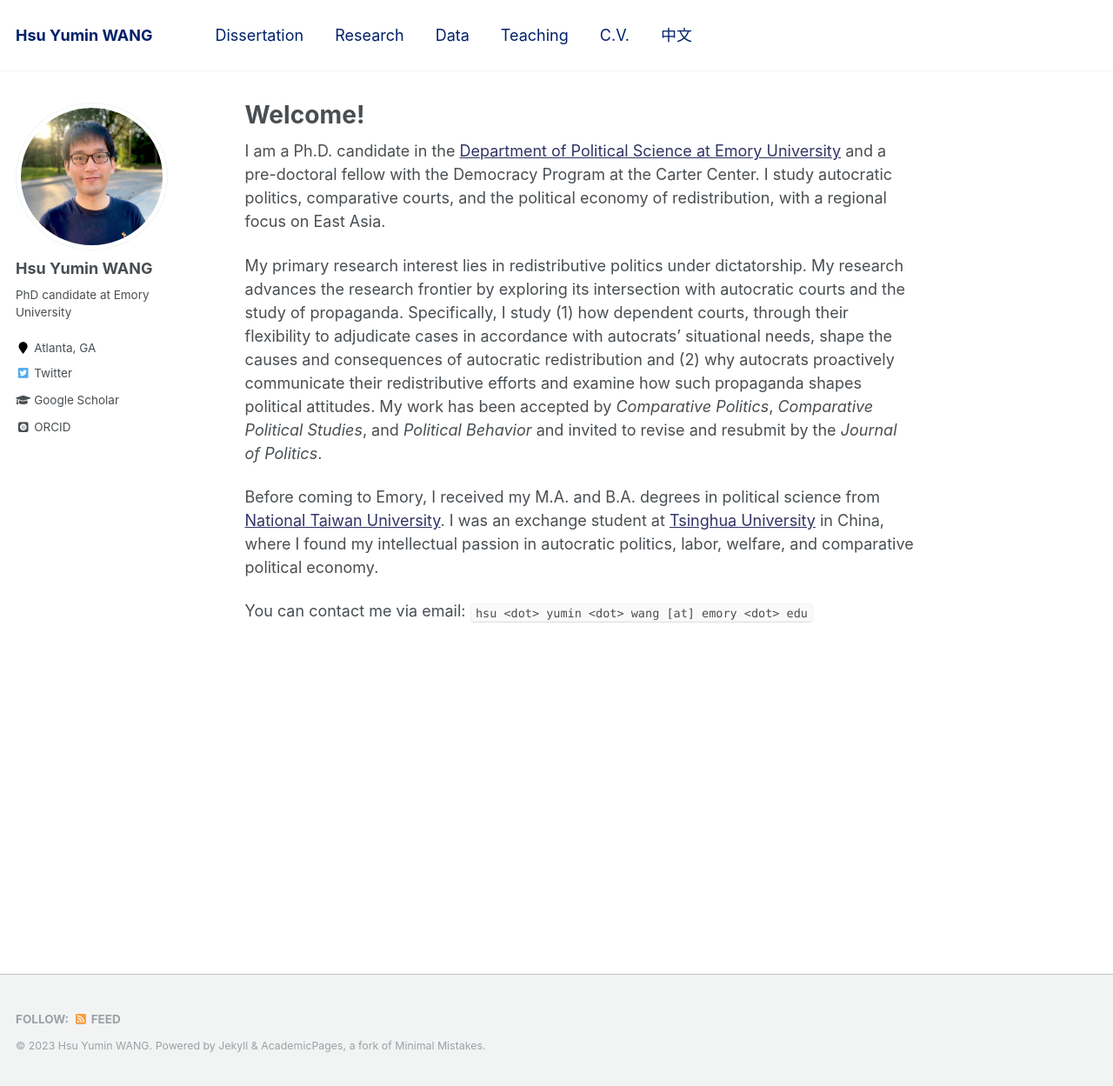
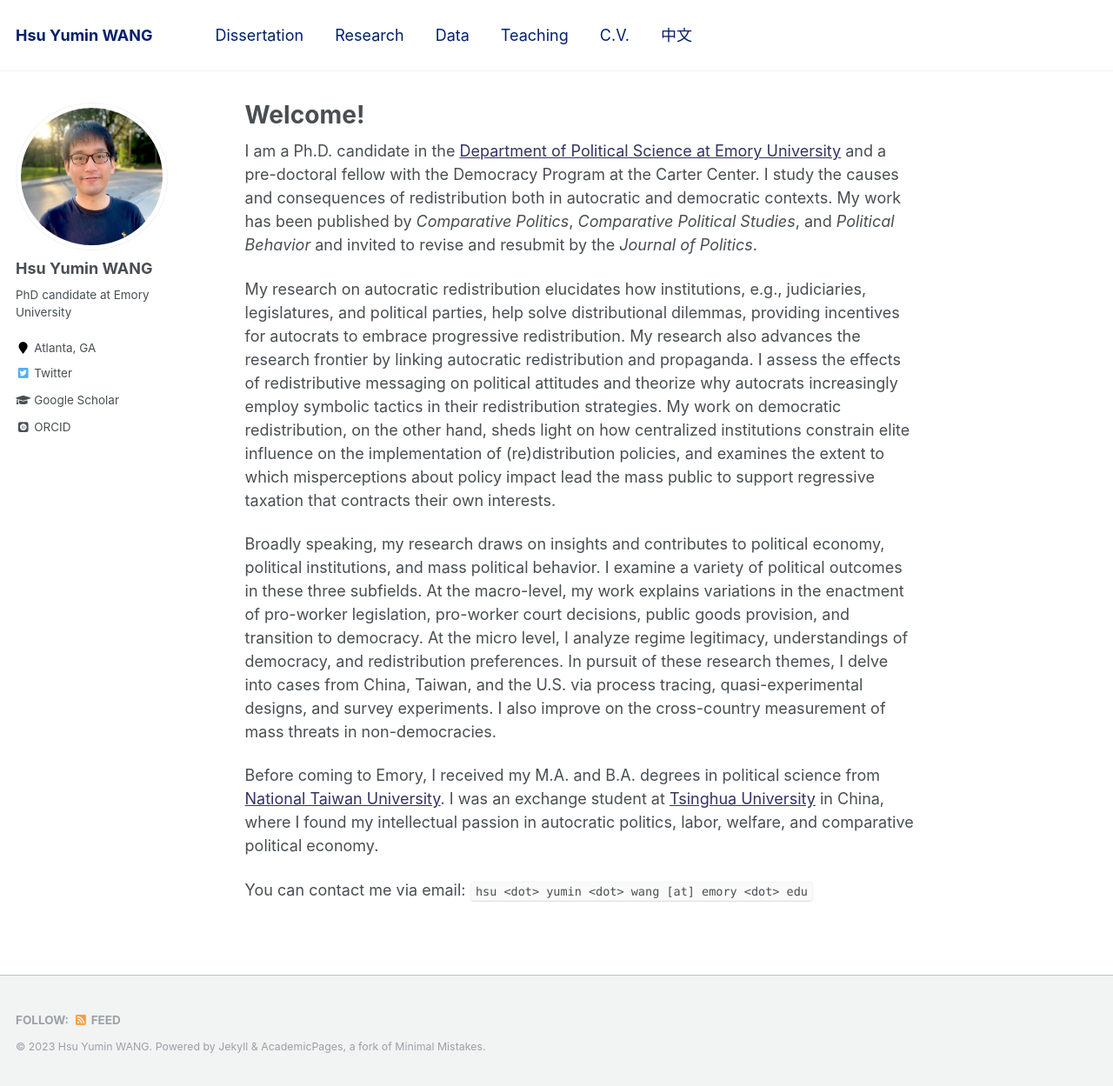
Before and after one commit to hsuyumin/hsuyumin.github.io, a Jekyll site: the page built from _pages/about.md, in a window 1280 px wide and 1249 px high. Shown: the whole window at 87% size. Built offline with Jekyll 4.4.1, drawn with Linux system fonts in a browser that asks for light colours; some web fonts are replaced.

Commit message:
Update about.md

```diff
--- a/_pages/about.md
+++ b/_pages/about.md
@@ -8,9 +8,11 @@ redirect_from:
   - /about.html
 ---
 
-I am a Ph.D. candidate in the [Department of Political Science at Emory University](http://polisci.emory.edu/home/) and a pre-doctoral fellow with the Democracy Program at the Carter Center. I study autocratic politics, comparative courts, and the political economy of redistribution, with a regional focus on East Asia.
+I am a Ph.D. candidate in the [Department of Political Science at Emory University](http://polisci.emory.edu/home/) and a pre-doctoral fellow with the Democracy Program at the Carter Center. I study the causes and consequences of redistribution both in autocratic and democratic contexts. My work has been published by _Comparative Politics_, _Comparative Political Studies_, and _Political Behavior_ and invited to revise and resubmit by the _Journal of Politics_.
 
-My primary research interest lies in redistributive politics under dictatorship. My research advances the research frontier by exploring its intersection with autocratic courts and the study of propaganda. Specifically, I study (1) how dependent courts, through their flexibility to adjudicate cases in accordance with autocrats' situational needs, shape the causes and consequences of autocratic redistribution and (2) why autocrats proactively communicate their redistributive efforts and examine how such propaganda shapes political attitudes. My work has been accepted by _Comparative Politics_, _Comparative Political Studies_, and _Political Behavior_ and invited to revise and resubmit by the _Journal of Politics_.
+My research on autocratic redistribution elucidates how institutions, e.g., judiciaries, legislatures, and political parties, help solve distributional dilemmas, providing incentives for autocrats to embrace progressive redistribution. My research also advances the research frontier by linking autocratic redistribution and propaganda. I assess the effects of redistributive messaging on political attitudes and theorize why autocrats increasingly employ symbolic tactics in their redistribution strategies. My work on democratic redistribution, on the other hand, sheds light on how centralized institutions constrain elite influence on the implementation of (re)distribution policies, and examines the extent to which misperceptions about policy impact lead the mass public to support regressive taxation that contracts their own interests.
+
+Broadly speaking, my research draws on insights and contributes to political economy, political institutions, and mass political behavior. I examine a variety of political outcomes in these three subfields. At the macro-level, my work explains variations in the enactment of pro-worker legislation, pro-worker court decisions, public goods provision, and transition to democracy. At the micro level, I analyze regime legitimacy, understandings of democracy, and redistribution preferences. In pursuit of these research themes, I delve into cases from China, Taiwan, and the U.S. via process tracing, quasi-experimental designs, and survey experiments. I also improve on the cross-country measurement of mass threats in non-democracies.
 
 Before coming to Emory, I received my M.A. and B.A. degrees in political science from [National Taiwan University](https://www.ntu.edu.tw/english/). I was an exchange student at [Tsinghua University](https://www.tsinghua.edu.cn/en/) in China, where I found my intellectual passion in autocratic politics, labor, welfare, and comparative political economy.
 
```
